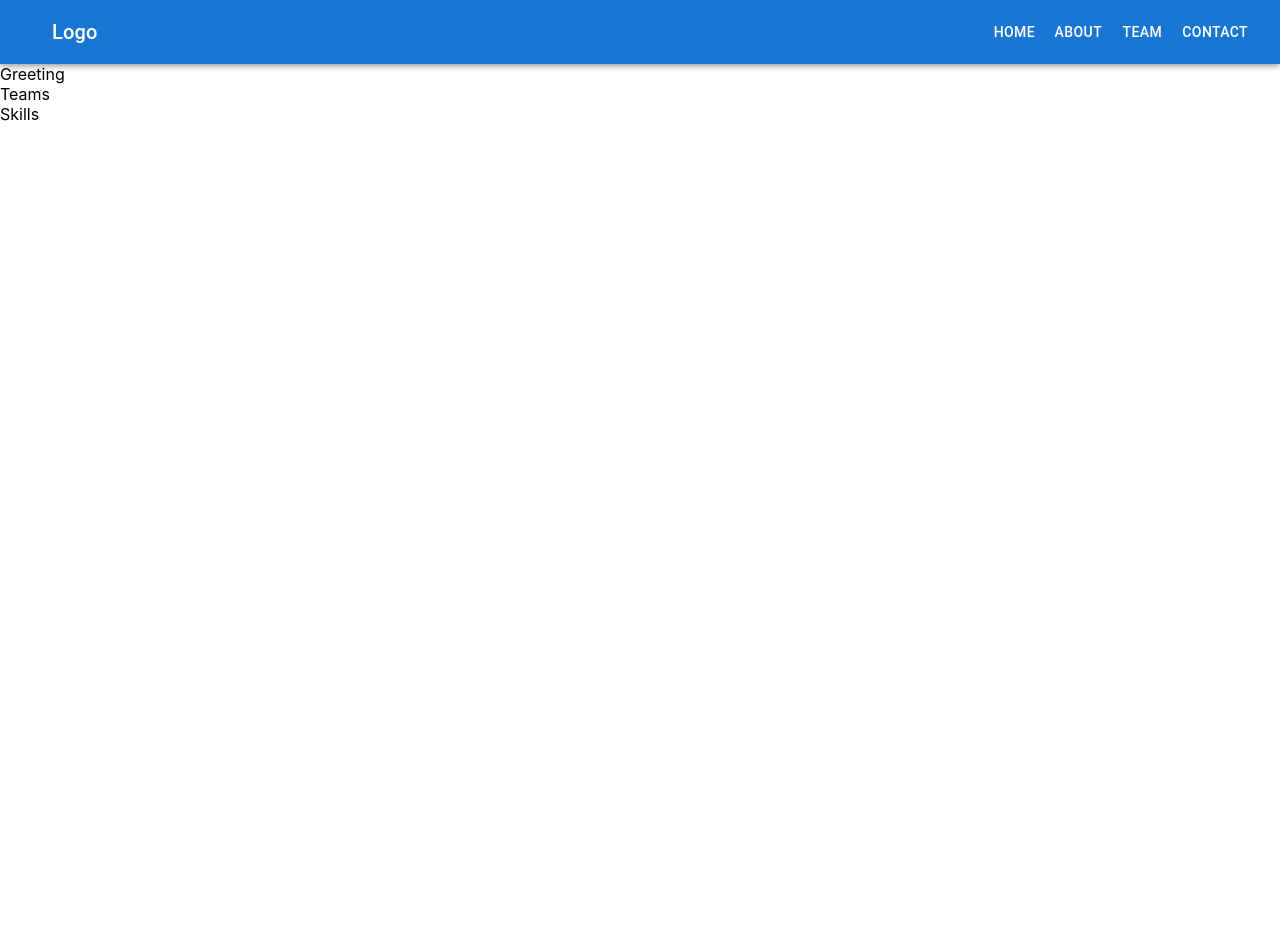
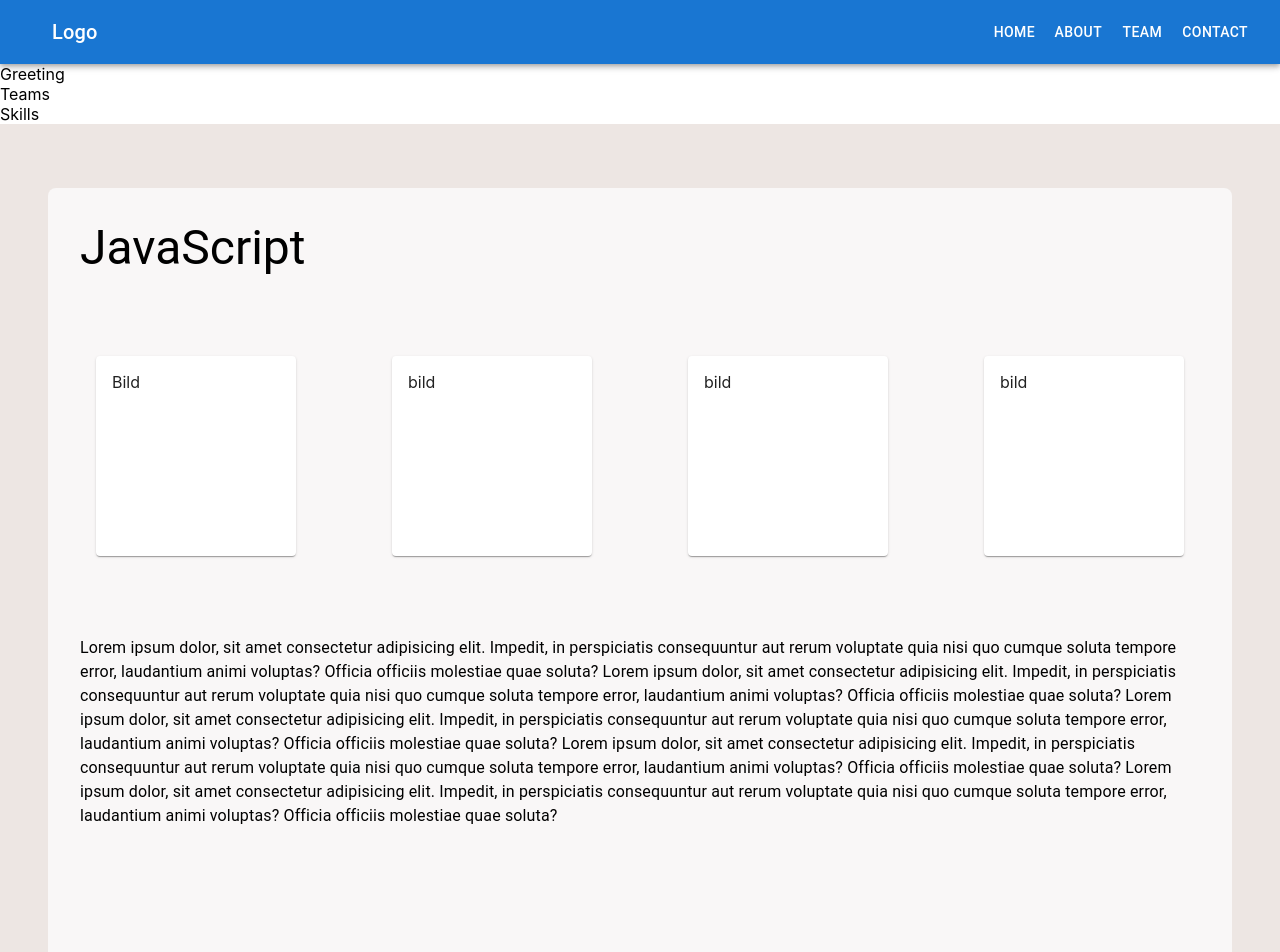
Before and after one commit to Prisberg/nr1team, a React (Create React App) app: page / in a window 1280 px wide. Shown: the top 952 px of the page. Before the commit the page ends 800 px from the top, so only its background shows below. Built offline with nearby package versions, Linux system fonts and the light colour scheme.

Commit message:
layout for skills detailed info

```diff
--- a/src/components/main/Main.jsx
+++ b/src/components/main/Main.jsx
@@ -1,7 +1,8 @@
-import React from 'react'
-import Skills from './skills/Skills';
-import Teams from './teams/Teams';
-import Greeting from './Greeting';
+import React from "react";
+import Skills from "./skills/Skills";
+import Teams from "./teams/Teams";
+import Greeting from "./Greeting";
+import Skillsinfo from "./skills/Skillsinfo";
 
 function Main() {
   return (
@@ -9,8 +10,9 @@ function Main() {
       <Greeting />
       <Teams />
       <Skills />
+      <Skillsinfo />
     </>
-    )
+  );
 }
 
 export default Main;
--- /dev/null
+++ b/src/components/main/skills/Skillsinfo.jsx
@@ -0,0 +1,88 @@
+import React from "react";
+import Box from "@mui/material/Box";
+import Container from "@mui/material/Container";
+import Typography from "@mui/material/Typography";
+import Card from "@mui/material/Card";
+import CardActions from "@mui/material/CardActions";
+import CardContent from "@mui/material/CardContent";
+import Button from "@mui/material/Button";
+
+const textStyling = {
+  m: "2rem",
+};
+
+const cardContainer = {
+  display: "flex",
+  justifyContent: "center",
+  flexDirection: "row",
+  height: "500",
+};
+
+const cardStyling = {
+  minWidth: 200,
+  minHeight: 200,
+  m: "3rem",
+};
+
+function Skillsinfo() {
+  return (
+    <Container
+      sx={{
+        display: "flex",
+        justifyContent: "center",
+        backgroundColor: "#EDE6E3",
+      }}
+      maxWidth="xl"
+    >
+      <Box
+        sx={{
+          m: "4rem",
+          justifyContent: "center",
+          borderRadius: "8px",
+          width: 1200,
+          height: 800,
+          backgroundColor: "#F9F7F7",
+        }}
+      >
+        <Typography sx={textStyling} variant="h3">
+          JavaScript
+        </Typography>
+        <Box sx={cardContainer}>
+          <Card sx={cardStyling}>
+            <CardContent>Bild</CardContent>
+          </Card>
+          <Card sx={cardStyling}>
+            <CardContent>bild</CardContent>
+          </Card>
+          <Card sx={cardStyling}>
+            <CardContent>bild</CardContent>
+          </Card>
+          <Card sx={cardStyling}>
+            <CardContent>bild</CardContent>
+          </Card>
+        </Box>
+        <Typography sx={textStyling}>
+          Lorem ipsum dolor, sit amet consectetur adipisicing elit. Impedit, in
+          perspiciatis consequuntur aut rerum voluptate quia nisi quo cumque
+          soluta tempore error, laudantium animi voluptas? Officia officiis
+          molestiae quae soluta? Lorem ipsum dolor, sit amet consectetur
+          adipisicing elit. Impedit, in perspiciatis consequuntur aut rerum
+          voluptate quia nisi quo cumque soluta tempore error, laudantium animi
+          voluptas? Officia officiis molestiae quae soluta? Lorem ipsum dolor,
+          sit amet consectetur adipisicing elit. Impedit, in perspiciatis
+          consequuntur aut rerum voluptate quia nisi quo cumque soluta tempore
+          error, laudantium animi voluptas? Officia officiis molestiae quae
+          soluta? Lorem ipsum dolor, sit amet consectetur adipisicing elit.
+          Impedit, in perspiciatis consequuntur aut rerum voluptate quia nisi
+          quo cumque soluta tempore error, laudantium animi voluptas? Officia
+          officiis molestiae quae soluta? Lorem ipsum dolor, sit amet
+          consectetur adipisicing elit. Impedit, in perspiciatis consequuntur
+          aut rerum voluptate quia nisi quo cumque soluta tempore error,
+          laudantium animi voluptas? Officia officiis molestiae quae soluta?
+        </Typography>
+      </Box>
+    </Container>
+  );
+}
+
+export default Skillsinfo;
```
Lines whose indentation alone changed are shown as unchanged.
